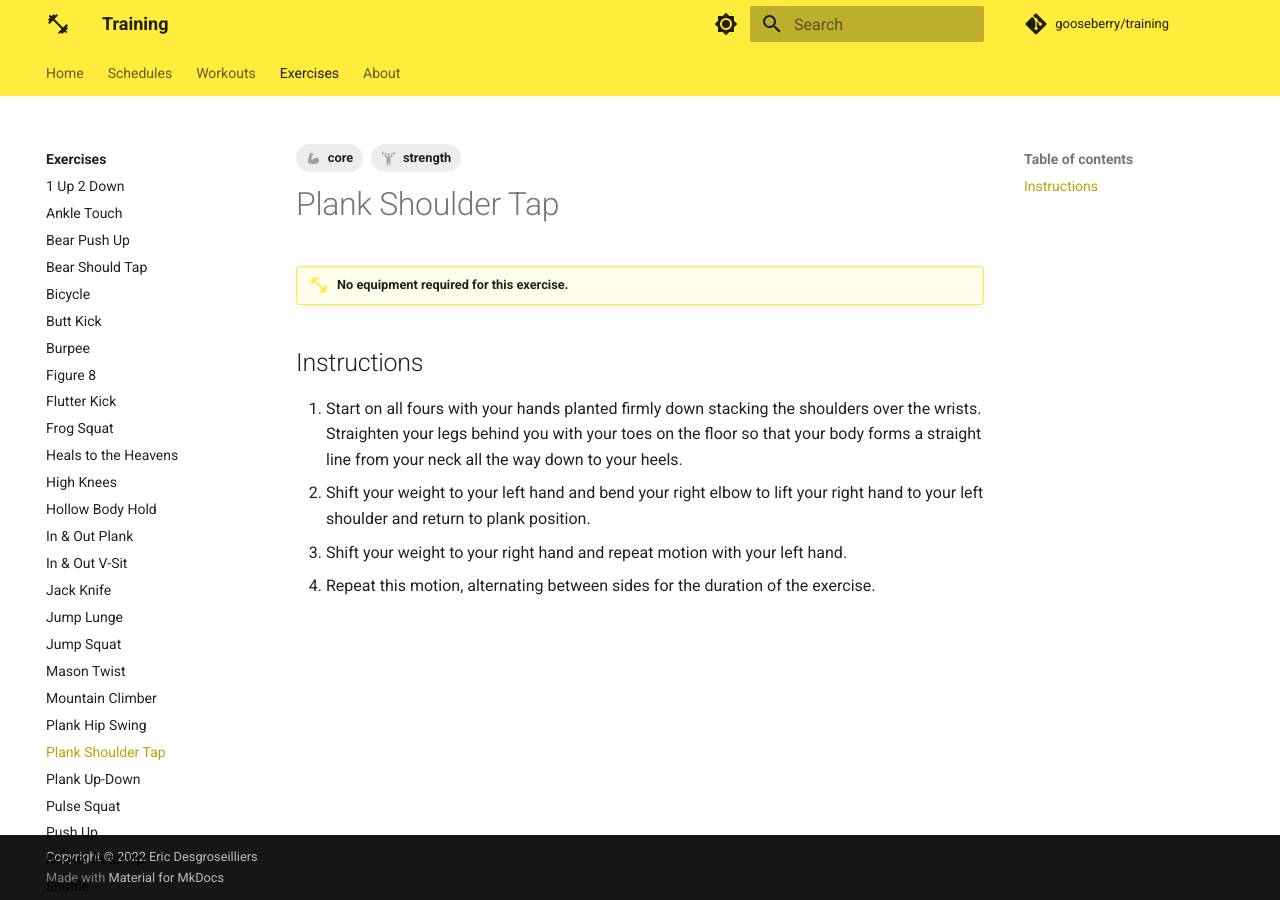
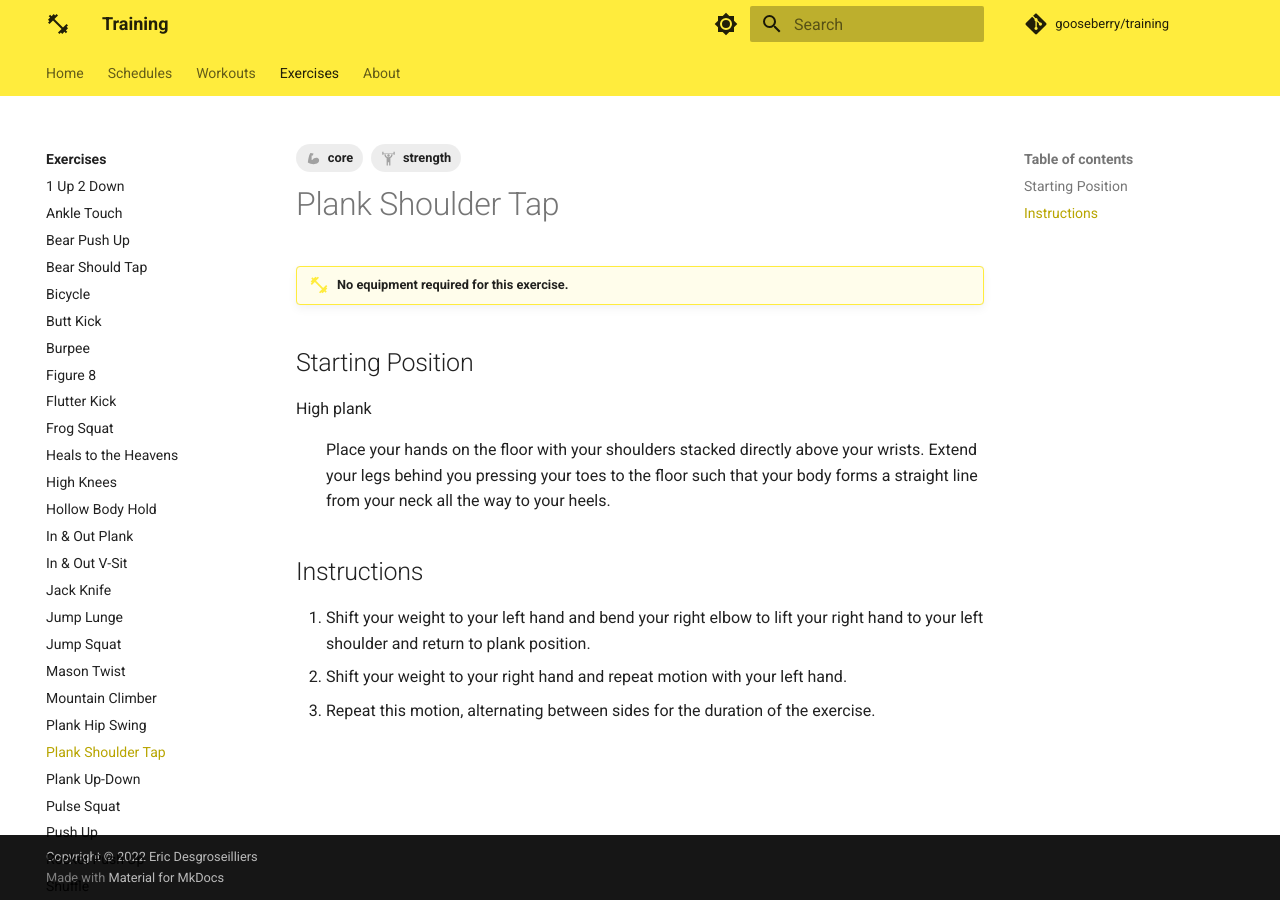
Before and after one commit to gooseberry/training, an MkDocs documentation site: the page built from docs/exercises/plank-shoulder-tap.md, in a window 1280 px wide. Built offline with MkDocs 1.6.1 and Material for MkDocs 9.7.7, drawn with Linux system fonts in a browser that asks for light colours; comment, search, counter and statistics services are not loaded.

Commit message:
starting position

```diff
--- a/docs/assets/snippets/high-plank.md
+++ b/docs/assets/snippets/high-plank.md
@@ -1 +1,3 @@
-1. Start on all fours with your hands planted firmly down stacking the shoulders over the wrists.  Straighten your legs behind you with your toes on the floor so that your body forms a straight line from your neck all the way down to your heels.
+High plank
+
+:   Place your hands on the floor with your shoulders stacked directly above your wrists.  Extend your legs behind you pressing your toes to the floor such that your body forms a straight line from your neck all the way to your heels.
--- a/docs/exercises/plank-shoulder-tap.md
+++ b/docs/exercises/plank-shoulder-tap.md
@@ -8,9 +8,12 @@ tags:
 
 !!! equipment "No equipment required for this exercise."
 
+## Starting Position
+
+--8<-- "high-plank.md"
+
 ## Instructions
 
---8<-- "high-plank.md"
-2. Shift your weight to your left hand and bend your right elbow to lift your right hand to your left shoulder and return to plank position.
-3. Shift your weight to your right hand and repeat motion with your left hand.
-4. Repeat this motion, alternating between sides for the duration of the exercise.
+1. Shift your weight to your left hand and bend your right elbow to lift your right hand to your left shoulder and return to plank position.
+2. Shift your weight to your right hand and repeat motion with your left hand.
+3. Repeat this motion, alternating between sides for the duration of the exercise.
--- a/mkdocs.yml
+++ b/mkdocs.yml
@@ -84,6 +84,7 @@ extra:
 # Extensions
 markdown_extensions:
     - admonition
+    - def_list
     - wikilinks
     - attr_list
     - pymdownx.critic
```
